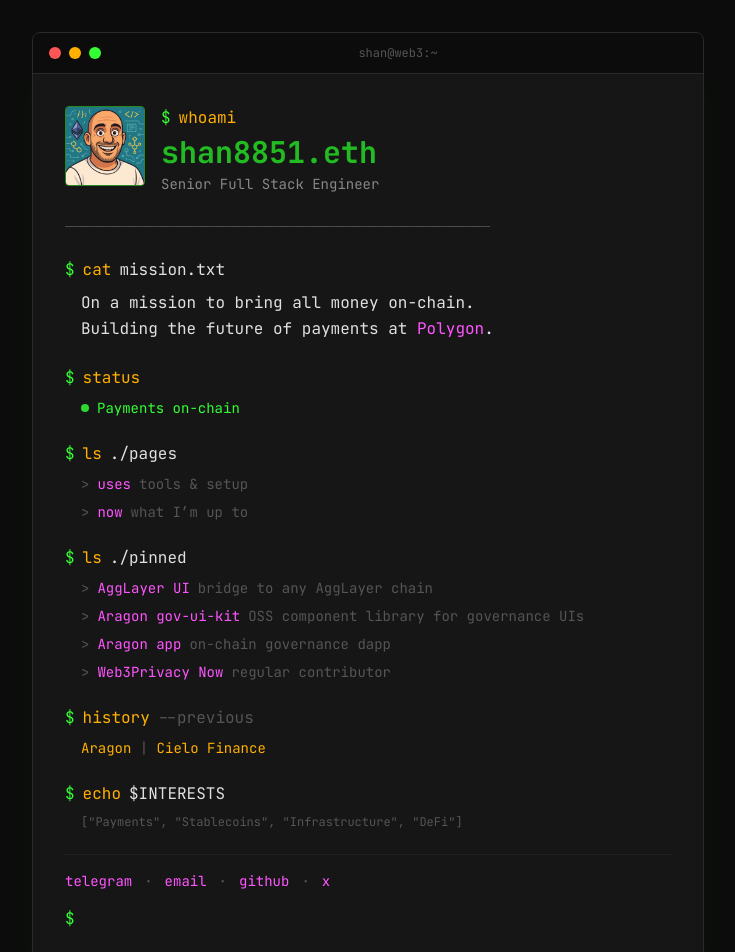
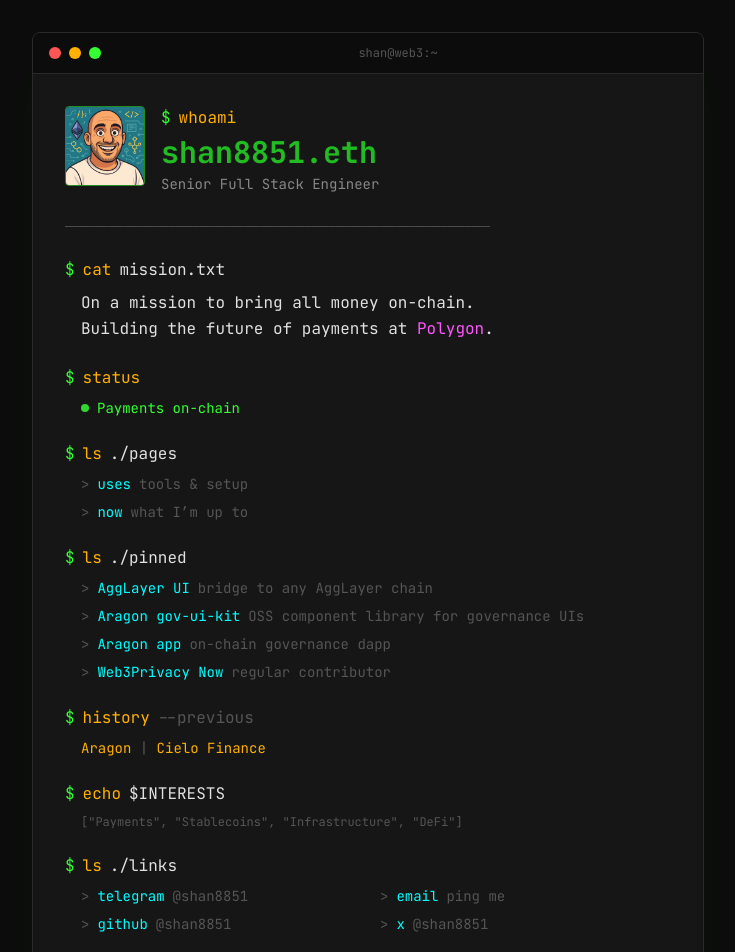
Before and after one commit to shan8851/shan_site, a Next.js app: page / in a window 1280 px wide. Shown: the top 952 px of the page, without its empty margins (272-1007 px from the left). Built offline with nearby package versions, Linux system fonts and the light colour scheme.

Commit message:
Restore terminal-style links section + revert accent to cyan

```diff
--- a/app/page.tsx
+++ b/app/page.tsx
@@ -101,7 +101,7 @@
                 className="group flex items-center gap-2 text-sm hover:text-green transition-colors"
               >
                 <span className="text-textTertiary">{'>'}</span>
-                <span className="text-magenta group-hover:text-green">uses</span>
+                <span className="text-cyan group-hover:text-green">uses</span>
                 <span className="text-textTertiary group-hover:text-textSecondary">
                   tools & setup
                 </span>
@@ -111,7 +111,7 @@
                 className="group flex items-center gap-2 text-sm hover:text-green transition-colors"
               >
                 <span className="text-textTertiary">{'>'}</span>
-                <span className="text-magenta group-hover:text-green">now</span>
+                <span className="text-cyan group-hover:text-green">now</span>
                 <span className="text-textTertiary group-hover:text-textSecondary">
                   what I’m up to
                 </span>
@@ -134,7 +134,7 @@
                 className="group flex items-center gap-2 text-sm hover:text-green transition-colors"
               >
                 <span className="text-textTertiary">{'>'}</span>
-                <span className="text-magenta group-hover:text-green">AggLayer UI</span>
+                <span className="text-cyan group-hover:text-green">AggLayer UI</span>
                 <span className="text-textTertiary group-hover:text-textSecondary">
                   bridge to any AggLayer chain
                 </span>
@@ -146,7 +146,7 @@
                 className="group flex items-center gap-2 text-sm hover:text-green transition-colors"
               >
                 <span className="text-textTertiary">{'>'}</span>
-                <span className="text-magenta group-hover:text-green">Aragon gov-ui-kit</span>
+                <span className="text-cyan group-hover:text-green">Aragon gov-ui-kit</span>
                 <span className="text-textTertiary group-hover:text-textSecondary">
                   OSS component library for governance UIs
                 </span>
@@ -158,7 +158,7 @@
                 className="group flex items-center gap-2 text-sm hover:text-green transition-colors"
               >
                 <span className="text-textTertiary">{'>'}</span>
-                <span className="text-magenta group-hover:text-green">Aragon app</span>
+                <span className="text-cyan group-hover:text-green">Aragon app</span>
                 <span className="text-textTertiary group-hover:text-textSecondary">
                   on-chain governance dapp
                 </span>
@@ -170,7 +170,7 @@
                 className="group flex items-center gap-2 text-sm hover:text-green transition-colors"
               >
                 <span className="text-textTertiary">{'>'}</span>
-                <span className="text-magenta group-hover:text-green">Web3Privacy Now</span>
+                <span className="text-cyan group-hover:text-green">Web3Privacy Now</span>
                 <span className="text-textTertiary group-hover:text-textSecondary">
                   regular contributor
                 </span>
@@ -204,46 +204,66 @@
             </div>
           </div>
 
-          {/* Footer links */}
-          <div className="pt-4 border-t border-border/60">
-            <div className="flex flex-wrap items-center gap-x-3 gap-y-2 text-sm">
+          {/* Links */}
+          <div className="space-y-2">
+            <div className="flex items-center gap-2">
+              <span className="text-green">$</span>
+              <span className="text-amber">ls</span>
+              <span className="text-text">./links</span>
+            </div>
+            <div className="grid grid-cols-1 md:grid-cols-2 gap-2 pl-4">
               <a
                 href={TELEGRAM_URL}
                 target="_blank"
                 rel="noopener noreferrer"
-                className="text-magenta hover:text-green transition-colors"
+                className="group flex items-center gap-2 text-sm hover:text-green transition-colors"
               >
-                telegram
+                <span className="text-textTertiary">{'>'}</span>
+                <span className="text-cyan group-hover:text-green">telegram</span>
+                <span className="text-textTertiary group-hover:text-textSecondary">
+                  @shan8851
+                </span>
               </a>
-              <span className="text-textTertiary">·</span>
               <a
                 href={EMAIL_URL}
-                className="text-magenta hover:text-green transition-colors"
+                className="group flex items-center gap-2 text-sm hover:text-green transition-colors"
               >
-                email
+                <span className="text-textTertiary">{'>'}</span>
+                <span className="text-cyan group-hover:text-green">email</span>
+                <span className="text-textTertiary group-hover:text-textSecondary">
+                  ping me
+                </span>
               </a>
-              <span className="text-textTertiary">·</span>
               <a
                 href={GITHUB_URL}
                 target="_blank"
                 rel="noopener noreferrer"
-                className="text-magenta hover:text-green transition-colors"
+                className="group flex items-center gap-2 text-sm hover:text-green transition-colors"
               >
-                github
+                <span className="text-textTertiary">{'>'}</span>
+                <span className="text-cyan group-hover:text-green">github</span>
+                <span className="text-textTertiary group-hover:text-textSecondary">
+                  @shan8851
+                </span>
               </a>
-              <span className="text-textTertiary">·</span>
               <a
                 href={TWITTER_URL}
                 target="_blank"
                 rel="noopener noreferrer"
-                className="text-magenta hover:text-green transition-colors"
+                className="group flex items-center gap-2 text-sm hover:text-green transition-colors"
               >
-                x
+                <span className="text-textTertiary">{'>'}</span>
+                <span className="text-cyan group-hover:text-green">x</span>
+                <span className="text-textTertiary group-hover:text-textSecondary">
+                  @shan8851
+                </span>
               </a>
             </div>
-            <div className="flex items-center gap-2 pt-4">
-              <span className="text-green">$</span>
-            </div>
+          </div>
+
+          {/* Prompt */}
+          <div className="flex items-center gap-2 pt-4">
+            <span className="text-green">$</span>
           </div>
         </div>
       </div>
```
